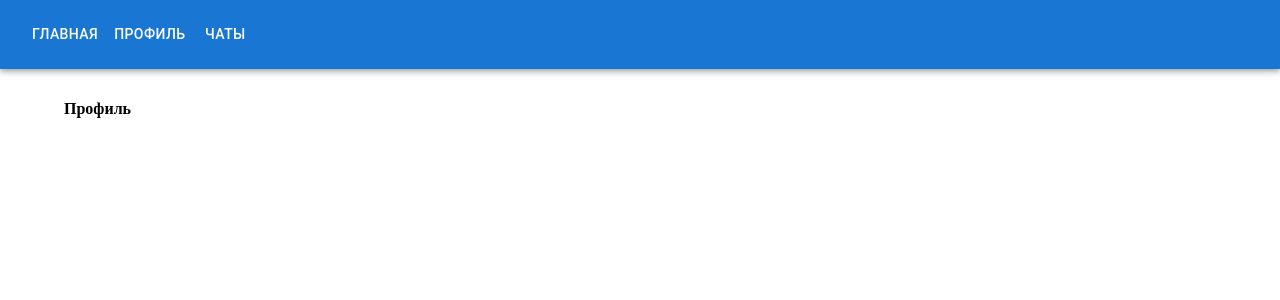
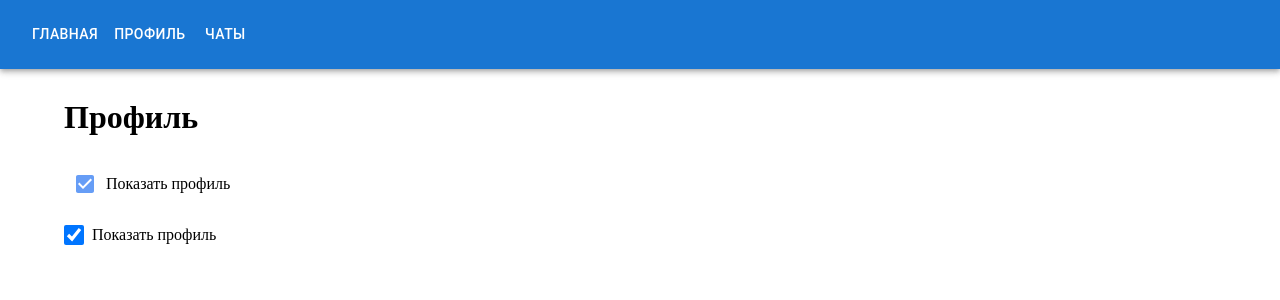
Before and after one commit to Kamil-87/gb-react, a React (Create React App) app: page /profile in a window 1280 px wide. Shown: the top 300 px of the page. Built offline with nearby package versions, Linux system fonts and the light colour scheme.

Commit message:
homework lesson 5

```diff
--- a/package.json
+++ b/package.json
@@ -11,15 +11,17 @@
     "@testing-library/jest-dom": "^5.16.1",
     "@testing-library/react": "^12.1.2",
     "@testing-library/user-event": "^13.5.0",
+    "chance": "^1.1.8",
     "nanoid": "^3.2.0",
     "prop-types": "^15.8.1",
     "react": "^17.0.2",
     "react-dom": "^17.0.2",
+    "react-redux": "^7.2.6",
     "react-router-dom": "^6.2.1",
     "react-scripts": "5.0.0",
+    "redux": "^4.1.2",
     "styled-components": "^5.3.3",
-    "web-vitals": "^2.1.3",
-    "chance": "^1.1.8"
+    "web-vitals": "^2.1.3"
   },
   "scripts": {
     "start": "react-scripts start",
--- a/src/index.js
+++ b/src/index.js
@@ -1,14 +1,20 @@
 import React from 'react';
 import ReactDOM from 'react-dom';
-import { BrowserRouter } from "react-router-dom";
+import {BrowserRouter} from "react-router-dom";
+
+import {Provider} from 'react-redux'
+import {store} from './store'
+
 import './index.css';
 import App from './App';
 
 ReactDOM.render(
   <React.StrictMode>
-    <BrowserRouter>
-      <App />
-    </BrowserRouter>
+    <Provider store={store}>
+      <BrowserRouter>
+        <App/>
+      </BrowserRouter>
+    </Provider>
   </React.StrictMode>,
   document.getElementById('root')
 );
--- a/src/routes/Profile/index.js
+++ b/src/routes/Profile/index.js
@@ -1,10 +1,44 @@
-import React from "react";
-import {Container} from "@mui/material";
+import React from 'react'
+import { useSelector, useDispatch } from 'react-redux'
+import {Checkbox, Container} from "@mui/material"
+import { TOGGLE_SHOW_PROFILE } from '../../store/profile'
 
 export const Profile = () => {
+  const dispatch = useDispatch()
+  const isToggle = useSelector(state => state.isToggle)
+
+  const onChangeStatus = () => {
+    dispatch({
+      type: TOGGLE_SHOW_PROFILE
+    })
+  }
+
   return (
     <Container sx={{pt: 4}}>
-      <h1>Профиль</h1>
+      <h1 style={{fontSize: '32px', marginBottom: '30px'}}>Профиль</h1>
+
+      <div style={{display: 'flex', alignItems: 'center', marginBottom: '20px'}}>
+        <Checkbox
+          checked={isToggle}
+          onChange={onChangeStatus}
+          aria-label='Checkbox'
+        />
+        <label htmlFor="viewProfile">Показать профиль</label>
+      </div>
+
+
+
+      <div style={{display: 'flex', alignItems: 'center'}}>
+        <input
+          type="checkbox"
+          onChange={onChangeStatus}
+          checked={isToggle}
+          id="viewProfile"
+          style={{marginRight: '8px', width: '20px', height: '20px'}}
+        />
+        <label htmlFor="viewProfile">Показать профиль</label>
+      </div>
+
     </Container>
-  );
-};
+  )
+}
--- /dev/null
+++ b/src/store/index.js
@@ -0,0 +1,7 @@
+import { createStore } from 'redux'
+import { profileReducer } from './profile'
+
+export const store = createStore(
+  profileReducer,
+  window.__REDUX_DEVTOOLS_EXTENSION__ && window.__REDUX_DEVTOOLS_EXTENSION__()
+);
--- /dev/null
+++ b/src/store/profile/actions.js
@@ -0,0 +1 @@
+export const TOGGLE_SHOW_PROFILE = 'TOGGLE_SHOW_PROFILE'
--- /dev/null
+++ b/src/store/profile/index.js
@@ -0,0 +1,2 @@
+export * from './actions'
+export * from './reducer'
--- /dev/null
+++ b/src/store/profile/reducer.js
@@ -0,0 +1,19 @@
+import { TOGGLE_SHOW_PROFILE } from './actions'
+
+const initialState = {
+  isToggle: true
+}
+
+export const profileReducer = (state = initialState, action) => {
+
+  switch(action.type) {
+    case TOGGLE_SHOW_PROFILE: {
+      return {
+        isToggle: !state.isToggle
+      }
+    }
+    default: {
+      return state
+    }
+  }
+}
```
Also changed, not shown: 1 other file (tests, documents, lock files or other folders).
